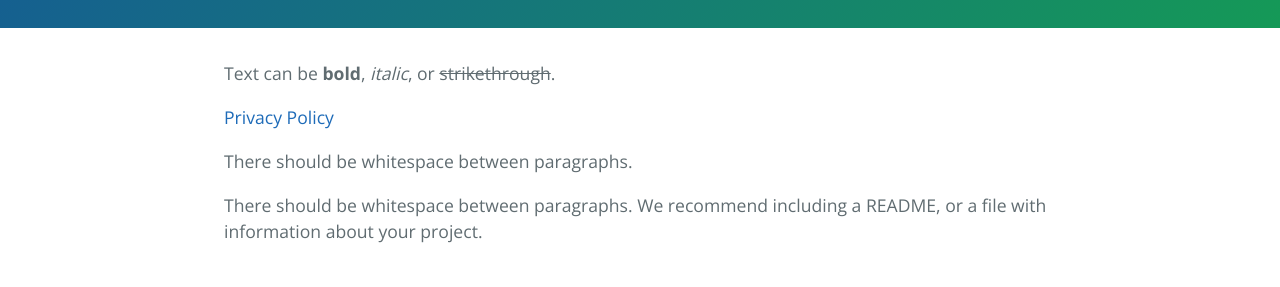
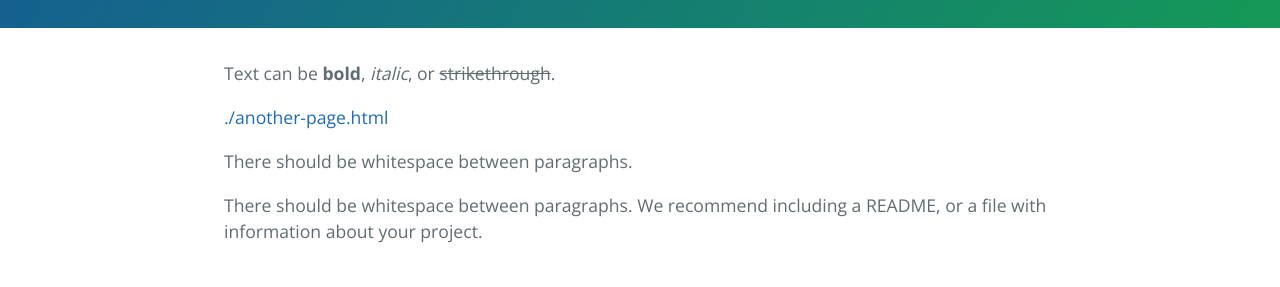
Before and after one commit to deepsingh132/CUScan, a Jekyll site: the page built from index.md, in a window 1280 px wide and 900 px high. Shown: the part 355-642 px from the top of the window. Built offline with Jekyll 4.4.1, drawn with Linux system fonts in a browser that asks for light colours.

Commit message:
Update index.md

```diff
--- a/index.md
+++ b/index.md
@@ -4,7 +4,7 @@ layout: default
 
 Text can be **bold**, _italic_, or ~~strikethrough~~.
 
-[Privacy Policy](Privacy Policy)
+[./another-page.html](Privacy Policy.)
 
 There should be whitespace between paragraphs.
 
```
